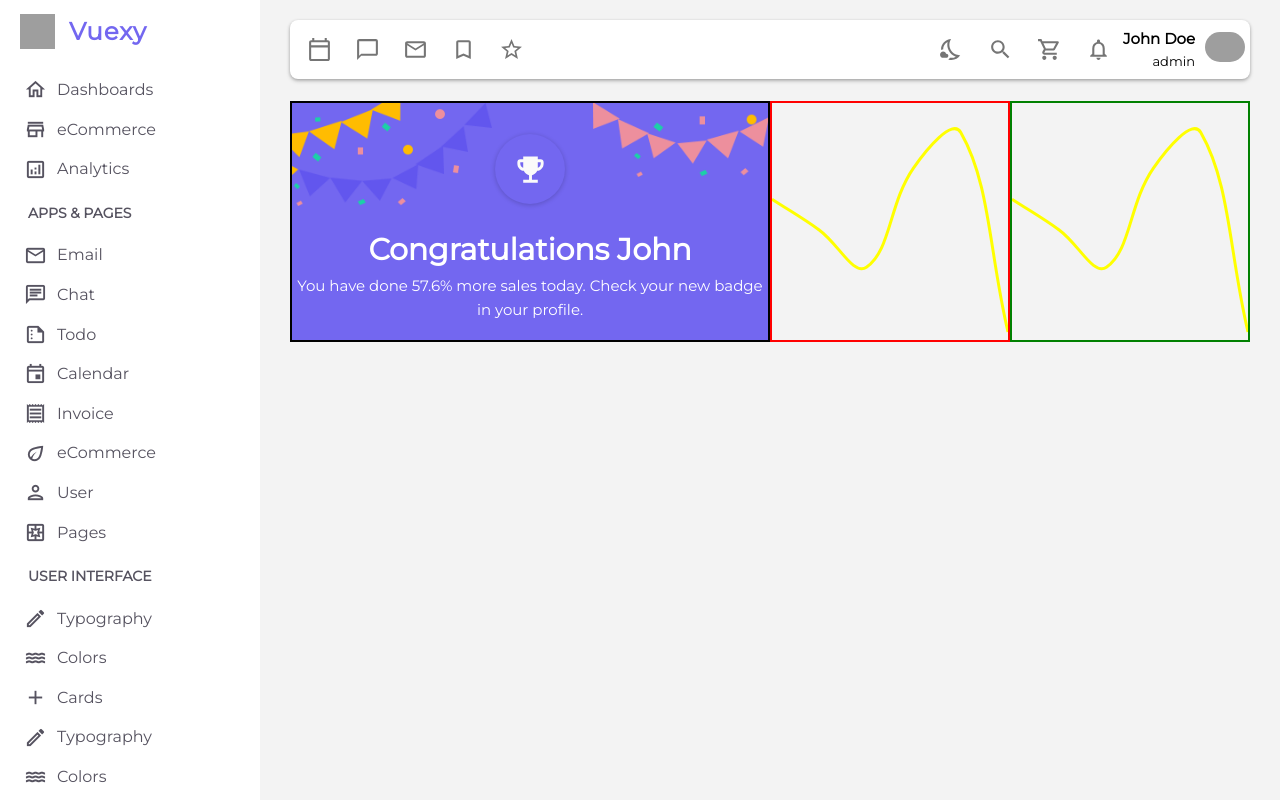
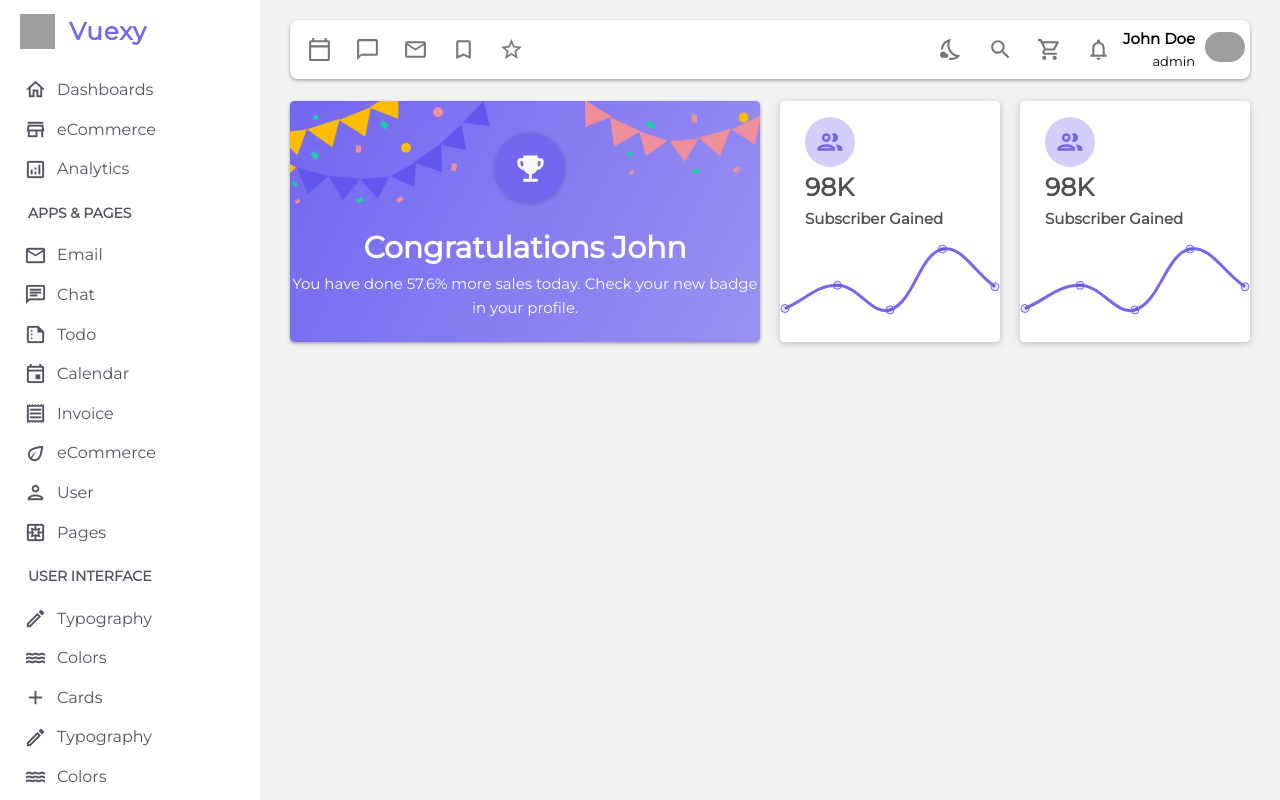
Before and after one commit to anujgunjad/react-dashboard, a React (Create React App) app: page / in a window 1280 px wide. Built offline with nearby package versions, Linux system fonts and the light colour scheme; grey boxes are pictures that could not be loaded.

Commit message:
graph added

```diff
--- a/src/components/Charts/lineChart.js
+++ b/src/components/Charts/lineChart.js
@@ -1,24 +1,25 @@
 import React, { Component, Fragment } from "react";
 import { Chart as ChartJS } from "chart.js/auto";
-import { Line } from "react-chartjs-2";
+import { Chart, Line } from "react-chartjs-2";
 
-export default class LineChart extends Component {
-  data = {
-    labels: ["January", "February", "March", "April", "May", "June"],
+const LineChart = () => {
+  const data = {
+    labels: ["January", "February", "March", "April", "May"],
 
     datasets: [
       {
-        borderColor: "yellow",
-        data: [203, 156, 99, 251, 305, 0],
+        pointStyle: "circle",
+        borderColor: "#7367f0",
+        data: [100, 116, 99, 141, 115],
         lineTension: 0.4,
       },
     ],
   };
 
-  options = {
+  const options = {
     elements: {
       point: {
-        radius: 0,
+        radius: 4,
       },
     },
     plugins: {
@@ -27,7 +28,12 @@ export default class LineChart extends Component {
       },
     },
     maintainAspectRatio: false,
-
+    animation: {
+      duration: 500,
+      easing: "linear",
+      delay: 0,
+      loop: false,
+    },
     scales: {
       x: {
         ticks: {
@@ -50,11 +56,12 @@ export default class LineChart extends Component {
       },
     },
   };
-  render() {
-    return (
-      <Fragment>
-        <Line data={this.data} options={this.options} />
-      </Fragment>
-    );
-  }
-}
+
+  return (
+    <Fragment>
+      <Line data={data} options={options} />
+    </Fragment>
+  );
+};
+
+export default LineChart;
--- a/src/components/MainLayout.js
+++ b/src/components/MainLayout.js
@@ -2,6 +2,7 @@ import React from "react";
 import classes from "./MainLayout.module.css";
 import Header from "./Header";
 import Card from "./UI/Card";
+import { green, pink } from "@mui/material/colors";
 import { ResponsiveContainer } from "recharts";
 import { GroupOutlined } from "@material-ui/icons";
 import { TrendingUpIcon } from "@material-ui/icons";
@@ -26,9 +27,6 @@ const MainLayout = () => {
 
       <div className={classes.main_layout_row_one}>
         <div className={classes.row_one_banner}>
-          {/* <div className={classes.chart_container}>
-            <LineDemo />
-          </div> */}
           <div className={classes.banner_body}>
             <img
               src={BannerImg1}
@@ -57,19 +55,43 @@ const MainLayout = () => {
         </div>
 
         <div className={classes.row_one_graph_one}>
-          {/* <div className={classes.chart_container}>
-            <LineDemo />
-          </div> */}
-
-          <LineDemo />
+          <div className={classes.chart_container_one}>
+            <div className={classes.chart_container_text_body}>
+              <Avatar className={classes.chart_user_avatar}>
+                <GroupOutlined className={classes.chart_user_emoji} />
+              </Avatar>
+              <span className={classes.chart_user_head}>98K</span>
+              <span
+                className={classes.chart_user_text}
+                style={{ display: "block" }}
+              >
+                Subscriber Gained
+              </span>
+            </div>
+            <div className={classes.chart_container_graph_body}>
+              <LineDemo />
+            </div>
+          </div>
         </div>
 
         <div className={classes.row_one_graph_two}>
-          {/* <div className={classes.chart_container}>
-            <LineDemo />
-          </div> */}
-
-          <LineDemo />
+          <div className={classes.chart_container_one}>
+            <div className={classes.chart_container_text_body}>
+              <Avatar className={classes.chart_user_avatar}>
+                <GroupOutlined className={classes.chart_user_emoji} />
+              </Avatar>
+              <span className={classes.chart_user_head}>98K</span>
+              <span
+                className={classes.chart_user_text}
+                style={{ display: "block" }}
+              >
+                Subscriber Gained
+              </span>
+            </div>
+            <div className={classes.chart_container_graph_body}>
+              <LineDemo />
+            </div>
+          </div>
         </div>
       </div>
     </div>
--- a/src/components/MainLayout.module.css
+++ b/src/components/MainLayout.module.css
@@ -2,6 +2,7 @@
   padding: 2rem 3rem 0rem 29rem;
   width: 100%;
   transition: all 0.4s;
+  margin-bottom: 2rem;
 }
 
 /*Row 1 styling*/
@@ -14,18 +15,21 @@
 /*Banner 1*/
 
 .row_one_banner {
+  position: relative;
   flex: 0 0 50%;
   padding: 0rem;
-  border: 0.2rem solid black;
+
   height: 24.1rem;
   color: rgb(255, 255, 255);
+  padding-right: 1rem;
 }
 
 .banner_body {
-  position: relative;
   width: 100%;
   height: 100%;
-  background-color: var(--primary);
+  background: linear-gradient(118deg, #7367f0, rgba(115, 103, 240, 0.7));
+  box-shadow: 0 1px 3px 0 rgba(0, 0, 0, 0.2), 0 2px 4px 0 rgba(0, 0, 0, 0.19);
+  border-radius: 0.428rem;
 }
 
 .banner_body_text {
@@ -74,14 +78,56 @@
 
 .row_one_graph_one {
   flex: 0 0 25%;
-  border: 0.2rem solid red;
   max-width: 25%;
+  padding: 0 1rem;
+}
+
+.chart_container_text_body {
+  padding: 1.6rem 0 0 2.5rem;
+}
+
+.chart_user_avatar {
+  width: 5rem !important;
+  height: 5rem !important;
+  background-color: var(--primary-light) !important;
+}
+
+.chart_user_emoji {
+  color: var(--primary);
+  font-size: 3rem !important;
+}
+
+.chart_user_head {
+  font-size: 2.5rem;
+  font-weight: bold;
+  color: var(--dark-1);
+}
+
+.chart_user_text {
+  font-size: 1.5rem;
+  font-weight: bold;
+  color: var(--dark-1);
+}
+
+.chart_container_one {
+  width: 100%;
+  height: 24.1rem;
+  background: #fff;
+  border-radius: 0.428rem;
+  box-shadow: 0 0.1rem 0.4rem 0 rgba(85, 85, 85, 0.2),
+    0 0.2rem 1rem 0 rgba(85, 85, 85, 0.19);
+  padding: 0;
+}
+
+.chart_container_graph_body {
+  height: 100px;
+  min-height: 100px;
 }
 
 .row_one_graph_two {
   flex: 0 0 25%;
   max-width: 25%;
-  border: 0.2rem solid green;
+  padding: 0 0rem 0 1rem;
 }
 
 @media only screen and (max-width: 1200px) {
@@ -90,26 +136,35 @@
   }
   .row_one_banner {
     flex: 0 0 100%;
+    margin-bottom: 2rem;
+    padding: 0;
   }
   .row_one_graph_one {
     flex: 0 0 50%;
     height: 24.1rem;
     max-width: 50%;
+    padding: 0 1rem 0 0;
   }
   .row_one_graph_two {
     flex: 0 0 50%;
     height: 24.1rem;
     max-width: 50%;
+    padding: 0 0 0 1rem;
   }
 }
 
 @media only screen and (max-width: 576px) {
+  .main_layout_wrp {
+    padding: 1.2rem 1.8rem;
+  }
   .row_one_graph_one {
     flex: 0 0 100%;
     max-width: 100%;
+    padding: 0;
   }
   .row_one_graph_two {
     flex: 0 0 100%;
     max-width: 100%;
+    padding: 2rem 0 0 0;
   }
 }
--- a/src/index.css
+++ b/src/index.css
@@ -1,8 +1,10 @@
 @import url("https://fonts.googleapis.com/css2?family=Montserrat&display=swap");
 :root {
   --primary: #7367f0;
+  --primary-light: #7267f050;
   --white: #ffffff;
   --nav_head: #565360;
+  --dark-1: rgba(0, 0, 0, 0.685);
 }
 
 * {
@@ -20,7 +22,11 @@ html {
   box-sizing: border-box;
   font-size: 62.5%; /*1rem = 10px*/
 }
-
+@media only screen and (max-width: 576px) {
+  html {
+    font-size: 50.5%; /*1rem = 10px*/
+  }
+}
 ul li {
   list-style: none;
 }
```
